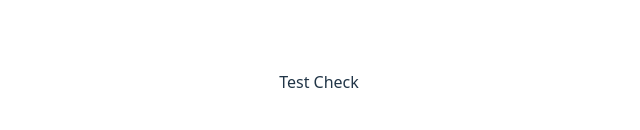
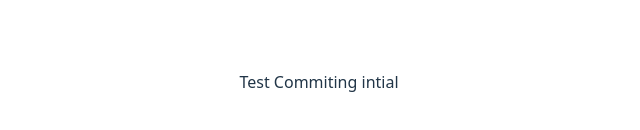
Before and after one commit to Novarroh/bookstore-frontend, a React (Vite) app: page / in a window 1280 px wide. Shown: the part 318-448 px from the top of the page, without its empty margins (321-961 px from the left). Built offline with nearby package versions, Linux system fonts and the light colour scheme.

Commit message:
setting up project

```diff
--- a/src/App.jsx
+++ b/src/App.jsx
@@ -8,7 +8,7 @@ function App() {
   return (
     <>
       <div>
-       Test Check
+       Test  Commiting intial
       </div>
 
     </>
```
